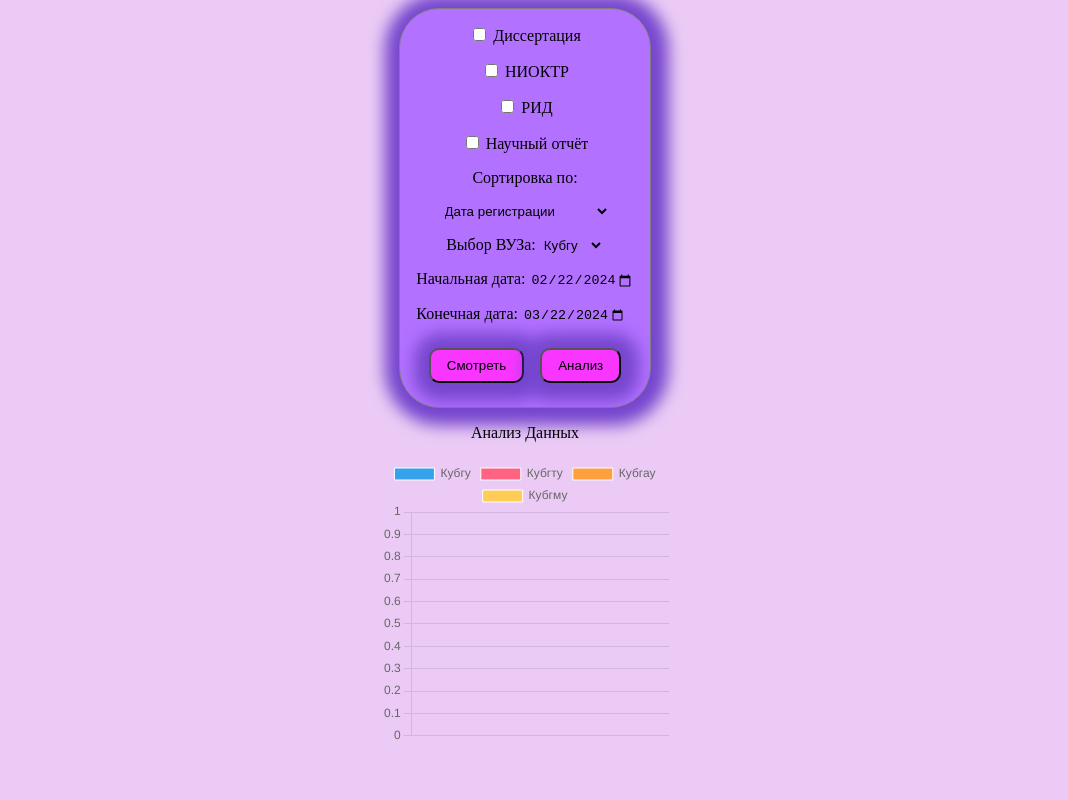
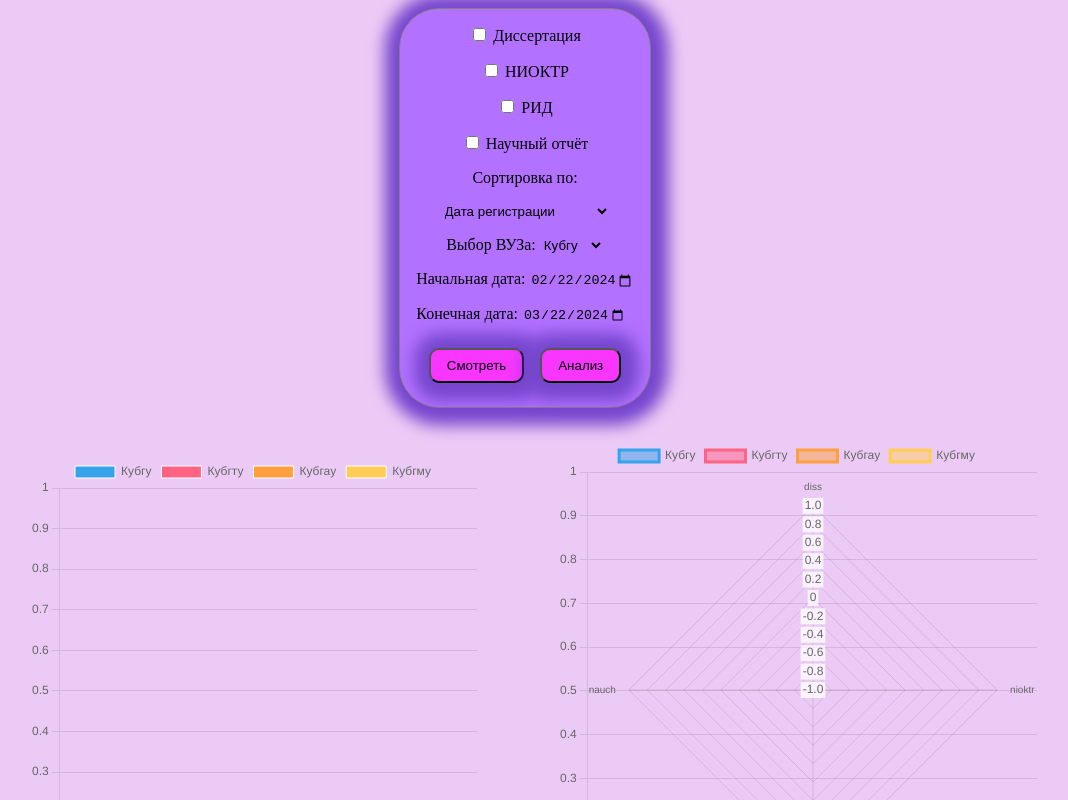
Before and after one commit to sawertsand22/rosrid, a plain HTML site: page index.html in a window 1280 px wide. Both pictures are taken after a click on the button "Анализ". Shown: the top 800 px of the page, without its empty margins (115-1183 px from the left). Drawn offline with nearby package versions, Linux system fonts and the light colour scheme; no server answers.

Commit message:
Добавил radar поле для сравнение анализа, которое зависит от диссетаций и тд

```diff
--- a/index.html
+++ b/index.html
@@ -47,9 +47,13 @@
 
 </div>
 
+<div class="analis">
 <div id="chart" class="chart-container" style="position: relative; ">
-    <p>Анализ Данных</p>
     <canvas id="myChart"></canvas>
+</div>
+<div id="chart2" class="chart2-container" style="position: relative; ">
+    <canvas id="myChart2"></canvas>
+</div>
 </div>
 
 
--- a/public/client.js
+++ b/public/client.js
@@ -304,6 +304,54 @@ function Analysis(res) {
     });
 }
 
+function AnalRadar(data) {
+    console.log('data', data);
+    const config = {
+        type: 'radar',
+        data: ['1'],
+        options: {
+            elements: {
+                line: {
+                    borderWidth: 3
+                }
+            }
+        },
+    };
+    if (document.getElementById('myChart2'))
+        document.getElementById('myChart2').remove();
+    let chart2 = document.getElementById('chart2');
+    let canvas2 = document.createElement('canvas')
+    canvas2.id = 'myChart2';
+    chart2.appendChild(canvas2);
+    const ctx2 = document.getElementById('myChart2');
+    new Chart(ctx2, {
+        type: 'radar',
+        data: data,
+        options: {
+        scales: {
+            y: {
+                beginAtZero: true
+            }
+        }
+    }
+});
+//options: {
+//  elements: {
+//    line: {
+//      borderWidth: 3
+//    }
+//  }
+//      },
+//tions: {
+//          scales: {
+//              y: {
+//                  beginAtZero: true
+//              }
+//          }
+//      }    });
+}
+
+
 async function showAnalysis()
 {
     let diss = document.getElementById('diss').checked;
@@ -312,6 +360,12 @@ async function showAnalysis()
     let nauch = document.getElementById('nauch').checked;
     let vuz = document.getElementById('vuz-select').value;
     let sort = document.getElementById('sort-select').value;
+    let start_date = document.getElementById('start-date').value;
+    let end_date = document.getElementById('end-date').value;
+    let sd = new Date(start_date);
+    let ed = new Date(end_date);
+    let sdComlete = getFormatDateField(sd);
+    let edComlete = getFormatDateField(ed);
     console.log('diss.checked', diss);
     console.log('diss.checked', diss.checked);
     console.log('diss.checked', diss.checked);
@@ -319,11 +373,88 @@ async function showAnalysis()
     console.log('diss.checked', diss.checked);
 
     let res=[];
-    for (keys in listUniversirty) {
-        res[keys] = await get_pages(listUniversirty[keys], diss, nioktr, rid, nauch, sort);
+    for (let keys in listUniversirty) {
+        res[keys] = await get_pages(listUniversirty[keys], diss, nioktr, rid, nauch, sort,sdComlete,edComlete);
         console.log('keys', keys);
     }
+    let res2 = [[],[],[],[]];
+    for (let keys in listUniversirty)
+    {
+        res2[keys][0] = await get_pages(listUniversirty[keys], true, false, false, false, sort,sdComlete,edComlete)
+        res2[keys][1] = await get_pages(listUniversirty[keys], false, true, false, false, sort,sdComlete,edComlete)
+        res2[keys][2] = await get_pages(listUniversirty[keys], false, false, true, false, sort,sdComlete,edComlete)
+        res2[keys][3] = await get_pages(listUniversirty[keys], false, false, false, true, sort,sdComlete,edComlete)
+
+    }
+    let listUni = ['Кубгу', 'Кубгту','Кубгау','Кубгму']
+    console.log('res2', res2);
+    let dataTEST = {
+        labels: [
+            'diss',
+            'nioktr',
+            'rid',
+            'nauch',
+        ],
+        datasets: []
+    }
+    let datasets = [];
+    for (let keys in res2)
+    {
+        let dataset ={}
+        dataset['label'] = listUni[keys];
+        let dat = [];
+        for (let i = 0; i < 4; i++)
+        {
+            dataTEST['datasets']
+            = res2[keys][i];
+            dat.push(res2[keys][i]);
+
+        }
+    //dataset['backgroundColor']= 'rgba(255, 99, 132, 0.2)',
+    //dataset['borderColor'] = 'rgb(255, 99, 132)',
+    //dataset['pointBackgroundColor'] ='rgb(255, 99, 132)',
+    //dataset['pointBorderColor'] ='#fff',
+    //dataset['pointHoverBackgroundColor'] ='#fff',
+    //dataset['pointHoverBorderColor']= 'rgb(255, 99, 132)'
+        console.log('dat', dat);
+        dataset['data'] = dat;
+        datasets.push(dataset);
+    }
+    dataTEST['datasets'] = datasets;
+        console.log('AGOISDHJGUASHDG{OUHSGUOHAS{UIOGHASO{UIGHA',dataTEST);
+
+
+    const data = {
+  labels: [
+    'diss',
+    'nioktr',
+    'rid',
+    'nauch',
+  ],
+  datasets: [{
+    label: 'My First Dataset',
+    data: [65,],
+    fill: true,
+    backgroundColor: 'rgba(255, 99, 132, 0.2)',
+    borderColor: 'rgb(255, 99, 132)',
+    pointBackgroundColor: 'rgb(255, 99, 132)',
+    pointBorderColor: '#fff',
+    pointHoverBackgroundColor: '#fff',
+    pointHoverBorderColor: 'rgb(255, 99, 132)'
+  }, {
+    label: 'My Second Dataset',
+    data: [28, 48, 40, 19, 96, 27, 100],
+    fill: true,
+    backgroundColor: 'rgba(54, 162, 235, 0.2)',
+    borderColor: 'rgb(54, 162, 235)',
+    pointBackgroundColor: 'rgb(54, 162, 235)',
+    pointBorderColor: '#fff',
+    pointHoverBackgroundColor: '#fff',
+    pointHoverBorderColor: 'rgb(54, 162, 235)'
+  }]
+};
     Analysis(res);
+    AnalRadar(dataTEST);
     //RRRRR = res;
     //createPages(1);
     //if (document.getElementById('pages'))
--- a/public/style.css
+++ b/public/style.css
@@ -262,10 +262,19 @@ align-items: center;
 }
 .chart-container
 {
-  width: 20rem;
-  height: 20rem;
+  width: 30rem;
+  height: 30rem;
   display: flex;
   align-items: center;
+   margin: 2rem;
+}
+.chart2-container
+{
+  width: 30rem;
+  height: 30rem;
+  display: flex;
+  align-items: center;
+   margin: 2rem;
 }
 body
 {
@@ -306,12 +315,8 @@ body
 {
   margin: 1rem;
 }
-.chart-container
-{
-  margin: auto;
-  text-align: center;
-  display: block;
-}
+
+
 
 .selectedBTN
 {
@@ -322,3 +327,9 @@ body
 {
   margin: 1rem;
 }
+.analis
+{
+  display: flex;
+  justify-content: center;
+  justify-items: center;
+}
```
